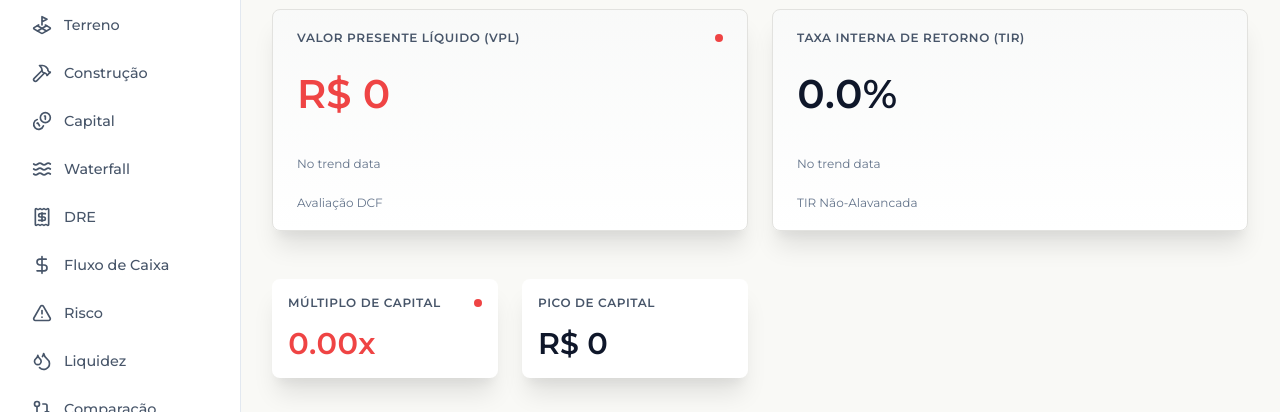
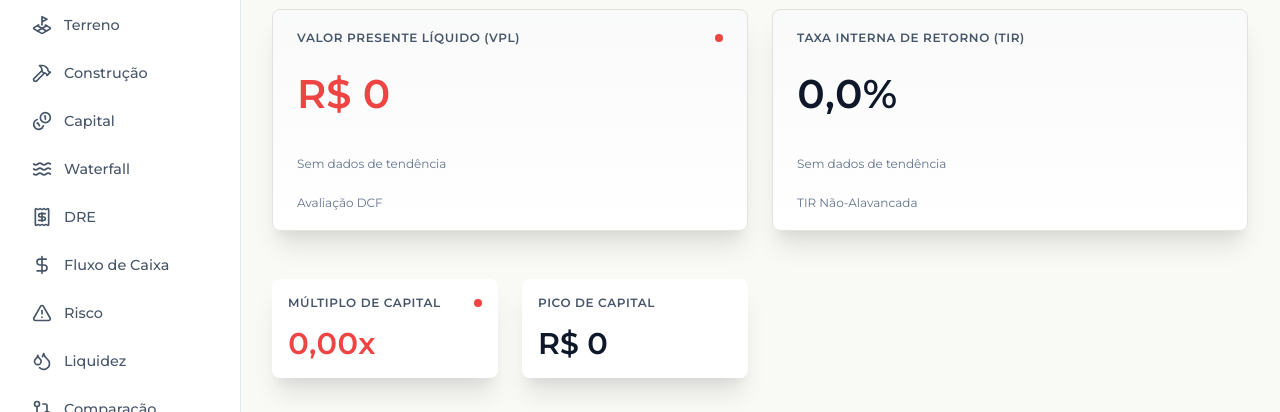
Before and after one commit to arturklava/hospitality-financial-model, a React (Vite) app: page / in a window 1280 px wide. Both pictures are taken after a click on the button "Continue as Guest (Demo Mode)". Shown: the part 182-594 px from the top of the page. Built offline with nearby package versions, Linux system fonts and the light colour scheme.

Commit message:
Localize dashboard stat cards

```diff
--- a/src/components/dashboard/StatCard.tsx
+++ b/src/components/dashboard/StatCard.tsx
@@ -12,6 +12,7 @@
 
 import { Sparkline } from './Sparkline';
 import type { ReactNode } from 'react';
+import { formatCurrency, type SupportedLocale } from '../../utils/formatters';
 
 export interface StatCardProps {
   // Header
@@ -34,6 +35,11 @@ export interface StatCardProps {
   size?: 'default' | 'large'; // Card size variant
   variant?: 'default' | 'hero' | 'minimal'; // Card style variant (v4.2)
   className?: string;
+
+  // Localization
+  locale?: SupportedLocale;
+  missingValueLabel?: string;
+  emptyStateLabel?: string;
 }
 
 /**
@@ -69,26 +75,30 @@ function getTrendColor(trend?: 'up' | 'down' | 'neutral'): string {
 /**
  * Formats numeric value with default currency formatter.
  */
-function formatValue(value: string | number, formatter?: (val: number) => string): string {
+function formatValue(
+  value: string | number,
+  formatter: ((val: number) => string) | undefined,
+  locale: SupportedLocale,
+  missingValueLabel: string,
+): string {
   if (typeof value === 'string') return value;
 
   // Hard/Defensive checks for invalid numbers
-  if (value === null || value === undefined) return '-';
-  if (Number.isNaN(value)) return 'N/A';
-  if (!Number.isFinite(value)) return 'N/A'; // Or use infinity symbol if preferred, but user requested N/A for safety
+  if (value === null || value === undefined) return missingValueLabel;
+  if (Number.isNaN(value)) return missingValueLabel;
+  if (!Number.isFinite(value)) return missingValueLabel; // Or use infinity symbol if preferred, but user requested N/A for safety
 
-  if (formatter) return formatter(value);
+  if (formatter) {
+    const formatted = formatter(value);
+    return formatted === '-' ? missingValueLabel : formatted;
+  }
 
   // Default: currency formatter (fallback to safe Intl)
   try {
-    return new Intl.NumberFormat('en-US', {
-      style: 'currency',
-      currency: 'USD',
-      minimumFractionDigits: 0,
-      maximumFractionDigits: 0,
-    }).format(value);
+    const formatted = formatCurrency(value, locale, { fallbackText: missingValueLabel });
+    return formatted === '-' ? missingValueLabel : formatted;
   } catch (e) {
-    return 'Err';
+    return missingValueLabel;
   }
 }
 
@@ -106,10 +116,13 @@ export function StatCard({
   size = 'default',
   variant = 'default',
   className = '',
+  locale = 'pt',
+  missingValueLabel = '-',
+  emptyStateLabel = 'No trend data',
 }: StatCardProps) {
   const statusColor = getStatusColor(status);
   const trendColor = getTrendColor(trend);
-  const formattedValue = formatValue(value, valueFormatter);
+  const formattedValue = formatValue(value, valueFormatter, locale, missingValueLabel);
 
   // Size variants
   const isLarge = size === 'large';
@@ -241,7 +254,7 @@ export function StatCard({
               color: 'var(--text-muted, #94a3b8)',
               fontSize: '0.75rem',
             }}>
-              No trend data
+              {emptyStateLabel}
             </div>
           )}
 
--- a/src/i18n/translations.ts
+++ b/src/i18n/translations.ts
@@ -87,6 +87,7 @@ export const translations = {
         'common.description': 'Descrição',
         'common.status': 'Status',
         'common.noDataAvailable': 'Nenhum dado disponível',
+        'common.notAvailable': 'Indisponível',
         'common.back': 'Voltar',
         'common.month': 'Mês',
         'common.sqm': 'm²',
@@ -373,6 +374,7 @@ export const translations = {
         'dashboard.cashFlowProfile': 'Perfil de Fluxo de Caixa',
         'dashboard.capitalStack': 'Estrutura de Capital',
         'dashboard.noCapitalData': 'Sem dados de capital disponíveis',
+        'dashboard.noTrendData': 'Sem dados de tendência',
         'dashboard.projectSummaryKpis': 'KPIs do Projeto',
         'dashboard.dcfValuation': 'Avaliação DCF',
         'dashboard.unleveredIrr': 'TIR Não-Alavancada',
@@ -838,6 +840,7 @@ export const translations = {
         'common.description': 'Description',
         'common.status': 'Status',
         'common.noDataAvailable': 'No data available',
+        'common.notAvailable': 'Not available',
         'common.back': 'Back',
         'common.month': 'Month',
         'common.sqm': 'sqm',
@@ -1124,6 +1127,7 @@ export const translations = {
         'dashboard.cashFlowProfile': 'Cash Flow Profile',
         'dashboard.capitalStack': 'Capital Stack',
         'dashboard.noCapitalData': 'No capital data available',
+        'dashboard.noTrendData': 'No trend data',
         'dashboard.projectSummaryKpis': 'Project KPIs',
         'dashboard.dcfValuation': 'DCF Valuation',
         'dashboard.unleveredIrr': 'Unlevered IRR',
--- a/src/utils/formatters.ts
+++ b/src/utils/formatters.ts
@@ -16,6 +16,10 @@ export type SupportedLocale = 'pt' | 'en';
 interface LocaleConfig {
     locale: string;
     currency: string;
+}
+
+interface FormatterOptions {
+    fallbackText?: string;
 }
 
 /**
@@ -65,10 +69,13 @@ export function getLocaleConfig(lang: SupportedLocale = 'pt'): LocaleConfig {
  */
 export function formatCurrency(
     value: number | null | undefined,
-    lang: SupportedLocale = 'pt'
+    lang: SupportedLocale = 'pt',
+    options: FormatterOptions = {}
 ): string {
-    if (value === null || value === undefined) return '-';
-    if (Number.isNaN(value)) return '-';
+    const { fallbackText = '-' } = options;
+
+    if (value === null || value === undefined) return fallbackText;
+    if (Number.isNaN(value)) return fallbackText;
     if (!Number.isFinite(value)) return value > 0 ? '∞' : '-∞';
 
     const { locale, currency } = getLocaleConfig(lang);
@@ -89,10 +96,12 @@ export function formatCurrency(
 export function formatPercent(
     value: number | null | undefined,
     lang: SupportedLocale = 'pt',
-    options: Intl.NumberFormatOptions = {}
+    options: Intl.NumberFormatOptions & FormatterOptions = {}
 ): string {
-    if (value === null || value === undefined) return '-';
-    if (Number.isNaN(value)) return '-';
+    const { fallbackText = '-', ...formatOptions } = options;
+
+    if (value === null || value === undefined) return fallbackText;
+    if (Number.isNaN(value)) return fallbackText;
     if (!Number.isFinite(value)) return value > 0 ? '∞' : '-∞';
 
     const { locale } = getLocaleConfig(lang);
@@ -101,7 +110,7 @@ export function formatPercent(
         style: 'percent',
         minimumFractionDigits: 1,
         maximumFractionDigits: 1,
-        ...options,
+        ...formatOptions,
     }).format(value);
 }
 
@@ -112,10 +121,13 @@ export function formatPercent(
  */
 export function formatMultiplier(
     value: number | null | undefined,
-    lang: SupportedLocale = 'pt'
+    lang: SupportedLocale = 'pt',
+    options: FormatterOptions = {}
 ): string {
-    if (value === null || value === undefined) return '-';
-    if (Number.isNaN(value)) return '-';
+    const { fallbackText = '-' } = options;
+
+    if (value === null || value === undefined) return fallbackText;
+    if (Number.isNaN(value)) return fallbackText;
     if (!Number.isFinite(value)) return value > 0 ? '∞' : '-∞';
 
     const { locale } = getLocaleConfig(lang);
@@ -134,10 +146,13 @@ export function formatMultiplier(
 export function formatNumber(
     value: number | null | undefined,
     decimals: number = 2,
-    lang: SupportedLocale = 'pt'
+    lang: SupportedLocale = 'pt',
+    options: FormatterOptions = {}
 ): string {
-    if (value === null || value === undefined) return '-';
-    if (Number.isNaN(value)) return '-';
+    const { fallbackText = '-' } = options;
+
+    if (value === null || value === undefined) return fallbackText;
+    if (Number.isNaN(value)) return fallbackText;
     if (!Number.isFinite(value)) return value > 0 ? '∞' : '-∞';
 
     const { locale } = getLocaleConfig(lang);
--- a/src/views/DashboardView.tsx
+++ b/src/views/DashboardView.tsx
@@ -6,7 +6,7 @@ import { StatCard } from '../components/dashboard/StatCard';
 import { BentoGrid } from '../components/layout/BentoGrid';
 import { WaterfallSummary } from '../components/dashboard/WaterfallSummary';
 import { ResultsSummary } from '../components/ResultsSummary';
-import { formatCurrency } from '../utils/formatters';
+import { formatCurrency, formatPercent, formatMultiplier } from '../utils/formatters';
 import { useTranslation } from '../contexts/LanguageContext';
 import type { ProjectKpis, DcfValuation, DebtKpi, DebtSchedule, ConsolidatedAnnualPnl, LeveredFcf, FullModelOutput, CapitalStructureConfig } from '../domain/types';
 import { NoDataState } from '../components/charts/NoDataState';
@@ -38,8 +38,11 @@ export function DashboardView({
   hasActiveOperations,
   onNavigateToOperations,
 }: DashboardViewProps) {
-  const { t } = useTranslation();
+  const { t, language } = useTranslation();
   const [showDetailsModal, setShowDetailsModal] = useState(false);
+
+  const missingValueLabel = t('common.notAvailable');
+  const emptyTrendLabel = t('dashboard.noTrendData');
 
   if (hasActiveOperations === false) {
     return (
@@ -97,16 +100,10 @@ export function DashboardView({
     peakEquity = Math.abs(peakEquity); // Convert to positive for display
   }
 
-  // Format IRR
-  const formatIRR = (irr: number | null): string => {
-    if (irr === null || !Number.isFinite(irr)) return 'N/A';
-    return `${(irr * 100).toFixed(1)}%`;
-  };
-
-  // Format Equity Multiple
-  const formatEquityMultiple = (multiple: number): string => {
-    return `${multiple.toFixed(2)}x`;
-  };
+  const formattedNpv = formatCurrency(projectKpis.npv, language, { fallbackText: missingValueLabel });
+  const formattedPeakEquity = formatCurrency(peakEquity, language, { fallbackText: missingValueLabel });
+  const formattedIrr = formatPercent(projectKpis.unleveredIrr, language, { fallbackText: missingValueLabel });
+  const formattedEquityMultiple = formatMultiplier(projectKpis.equityMultiple, language, { fallbackText: missingValueLabel });
 
   return (
     <>
@@ -151,11 +148,13 @@ export function DashboardView({
             <ErrorBoundary variant="widget">
               <StatCard
                 title={t('financial.npv')}
-                value={projectKpis.npv}
-                valueFormatter={formatCurrency}
+                value={formattedNpv}
                 status={projectKpis.npv > 0 ? 'success' : 'danger'}
                 metadata={t('dashboard.dcfValuation')}
                 variant="hero"
+                locale={language}
+                missingValueLabel={missingValueLabel}
+                emptyStateLabel={emptyTrendLabel}
               />
             </ErrorBoundary>
           </BentoGrid.Item>
@@ -164,10 +163,13 @@ export function DashboardView({
             <ErrorBoundary variant="widget">
               <StatCard
                 title={t('financial.irr')}
-                value={formatIRR(projectKpis.unleveredIrr)}
+                value={formattedIrr}
                 status={projectKpis.unleveredIrr && projectKpis.unleveredIrr > 0.1 ? 'success' : 'neutral'}
                 metadata={t('dashboard.unleveredIrr')}
                 variant="hero"
+                locale={language}
+                missingValueLabel={missingValueLabel}
+                emptyStateLabel={emptyTrendLabel}
               />
             </ErrorBoundary>
           </BentoGrid.Item>
@@ -177,10 +179,13 @@ export function DashboardView({
             <ErrorBoundary variant="widget">
               <StatCard
                 title={t('financial.equityMultiple')}
-                value={formatEquityMultiple(projectKpis.equityMultiple)}
+                value={formattedEquityMultiple}
                 status={projectKpis.equityMultiple > 1.5 ? 'success' : projectKpis.equityMultiple > 1.0 ? 'warning' : 'danger'}
                 metadata={t('financial.equityMultiple')}
                 variant="minimal"
+                locale={language}
+                missingValueLabel={missingValueLabel}
+                emptyStateLabel={emptyTrendLabel}
               />
             </ErrorBoundary>
           </BentoGrid.Item>
@@ -189,10 +194,12 @@ export function DashboardView({
             <ErrorBoundary variant="widget">
               <StatCard
                 title={t('financial.peakEquity')}
-                value={peakEquity}
-                valueFormatter={formatCurrency}
+                value={formattedPeakEquity}
                 metadata={t('dashboard.maxEquityInvested')}
                 variant="minimal"
+                locale={language}
+                missingValueLabel={missingValueLabel}
+                emptyStateLabel={emptyTrendLabel}
               />
             </ErrorBoundary>
           </BentoGrid.Item>
```
